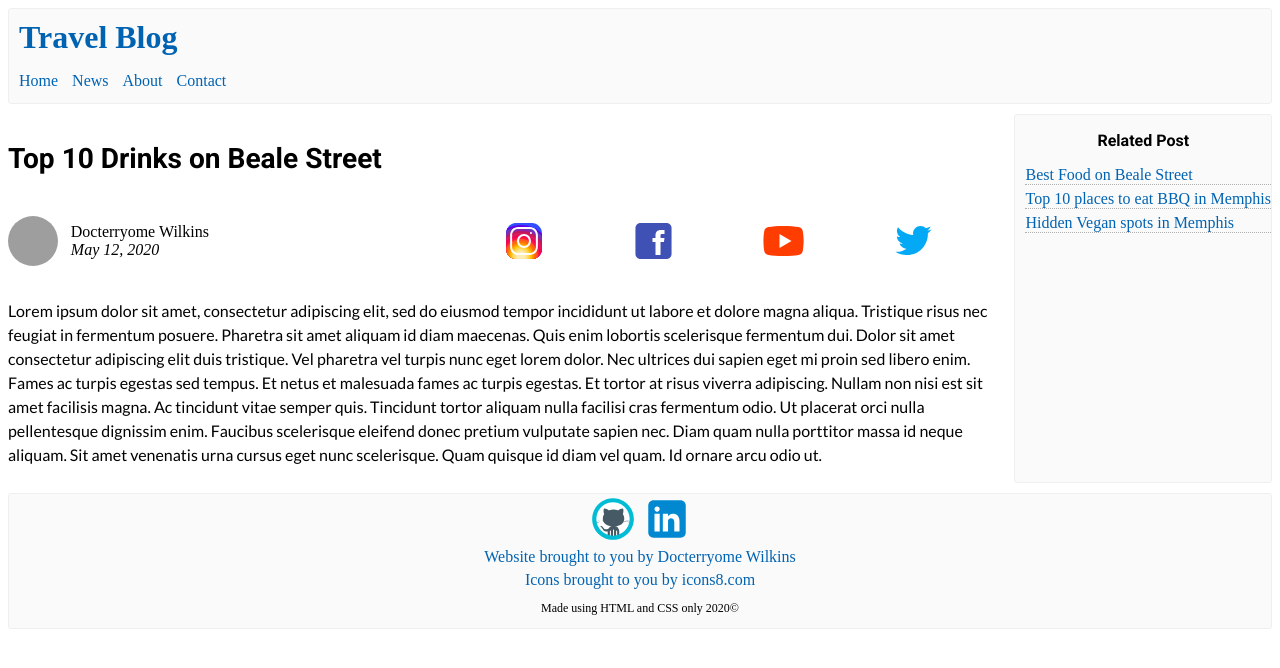
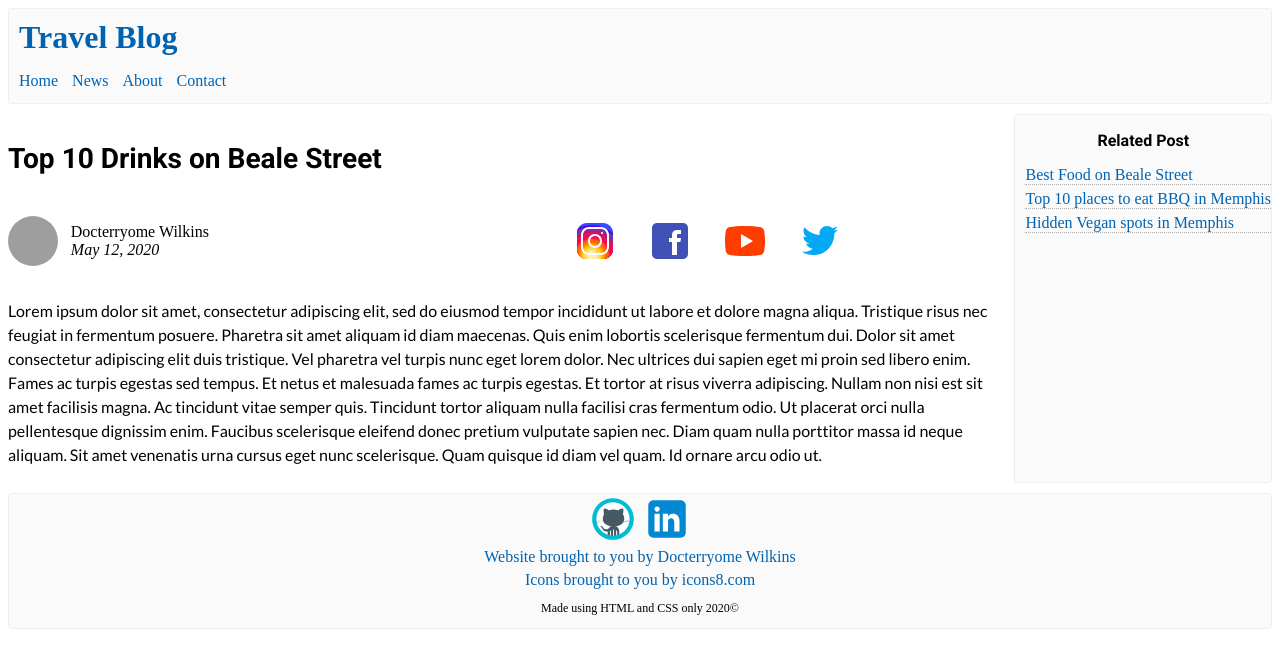
Before and after one commit to Docterryome/frontEnd-personalBlog, a plain HTML site: page blog.html in a window 1280 px wide. Drawn offline with Linux system fonts and the light colour scheme; grey boxes are pictures that could not be loaded.

Commit message:
Changed soical media icons

```diff
--- a/css/blogStyle.css
+++ b/css/blogStyle.css
@@ -49,6 +49,8 @@
 }
 
 .social img {
+    min-width: 35px;
+    min-height: 35px;
     width: 6vw;
     height: 6vh;
 }
@@ -103,13 +105,18 @@
         "content content content content sidebar sidebar sidebar sidebar"
         "footer footer footer footer footer footer footer footer";
     }
+    .social{
+        justify-content: center;
+    }
 
-
+    .social img{
+        margin-right: 25px;
+        max-width: 50px;
+    }
     .sidebar{
         align-items: center;
         padding-left: 0px;
     }
-
     .related-post{
         padding-left: 10px;
     }
```
Also changed, not shown: 1 other file.
